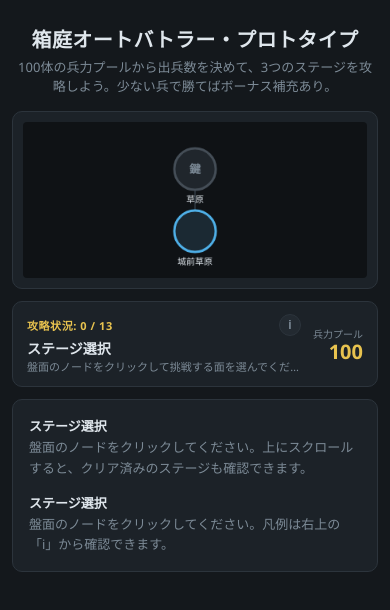
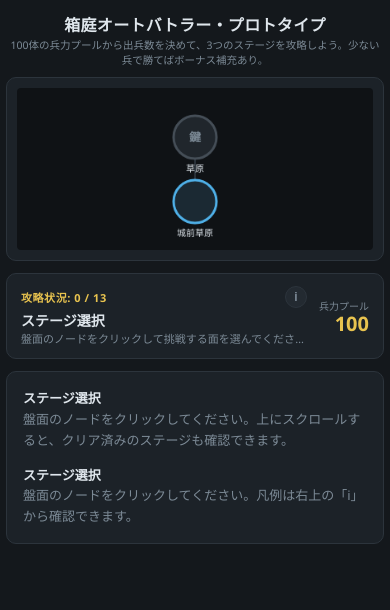
Before and after one commit to naragurumenetrpg1-sketch/hundred-fate-, a plain HTML site: page index.html in a window 390 px wide. Drawn offline with Linux system fonts and the light colour scheme.

Commit message:
Add viewport meta tag and update styles

```diff
--- a/index.html
+++ b/index.html
@@ -2,6 +2,7 @@
 <html lang="ja">
 <head>
 <meta charset="UTF-8">
+<meta name="viewport" content="width=device-width, initial-scale=1, maximum-scale=1, user-scalable=no, viewport-fit=cover">
 <title>箱庭オートバトラー・プロトタイプ</title>
 <style>
   :root {
@@ -17,6 +18,10 @@
     --accent: #e8c34f;
   }
   * { box-sizing: border-box; }
+  html, body {
+    overscroll-behavior: none;   /* no pull-to-refresh / rubber-band bounce */
+    touch-action: pan-y;         /* allow vertical scroll, block pinch-zoom & horizontal swipe */
+  }
   body {
     margin: 0;
     background: var(--bg);
@@ -26,15 +31,30 @@
     flex-direction: column;
     align-items: center;
     padding: 24px 12px 40px;
+    -webkit-user-select: none;
+    user-select: none;
+    -webkit-touch-callout: none; /* no long-press callout menu */
+  }
+  textarea, input {
+    -webkit-user-select: text;
+    user-select: text;
   }
   h1 { font-size: 20px; font-weight: 600; letter-spacing: 0.02em; margin: 0 0 4px; }
   .subtitle { color: var(--muted); font-size: 13px; margin-bottom: 16px; text-align: center; max-width: 480px; }
 
-  .layout { display: flex; flex-direction: column; gap: 12px; width: 100%; max-width: 480px; }
+  .layout { display: flex; flex-direction: column; gap: 12px; width: 100%; max-width: 520px; }
+
+  @media (max-width: 480px) {
+    body { padding: 12px 6px 24px; }
+    h1 { font-size: 16px; margin-bottom: 2px; }
+    .subtitle { font-size: 10.5px; margin-bottom: 10px; line-height: 1.4; }
+    .board-wrap { padding: 6px; }
+    .status-bar { padding: 10px 12px; }
+  }
 
   .board-wrap { background: var(--panel); border: 1px solid var(--line); border-radius: 10px; padding: 10px; width: 100%; }
   canvas { display: block; border-radius: 4px; background: #0f1215; width: 100%; height: auto; }
-  #mapScrollWrap { overflow-y: auto; overflow-x: hidden; border-radius: 4px; scroll-behavior: smooth; }
+  #mapScrollWrap { overflow-y: auto; overflow-x: hidden; border-radius: 4px; scroll-behavior: smooth; touch-action: pan-y; }
   #mapScrollWrap::-webkit-scrollbar { width: 6px; }
   #mapScrollWrap::-webkit-scrollbar-thumb { background: #454e57; border-radius: 3px; }
 
```
